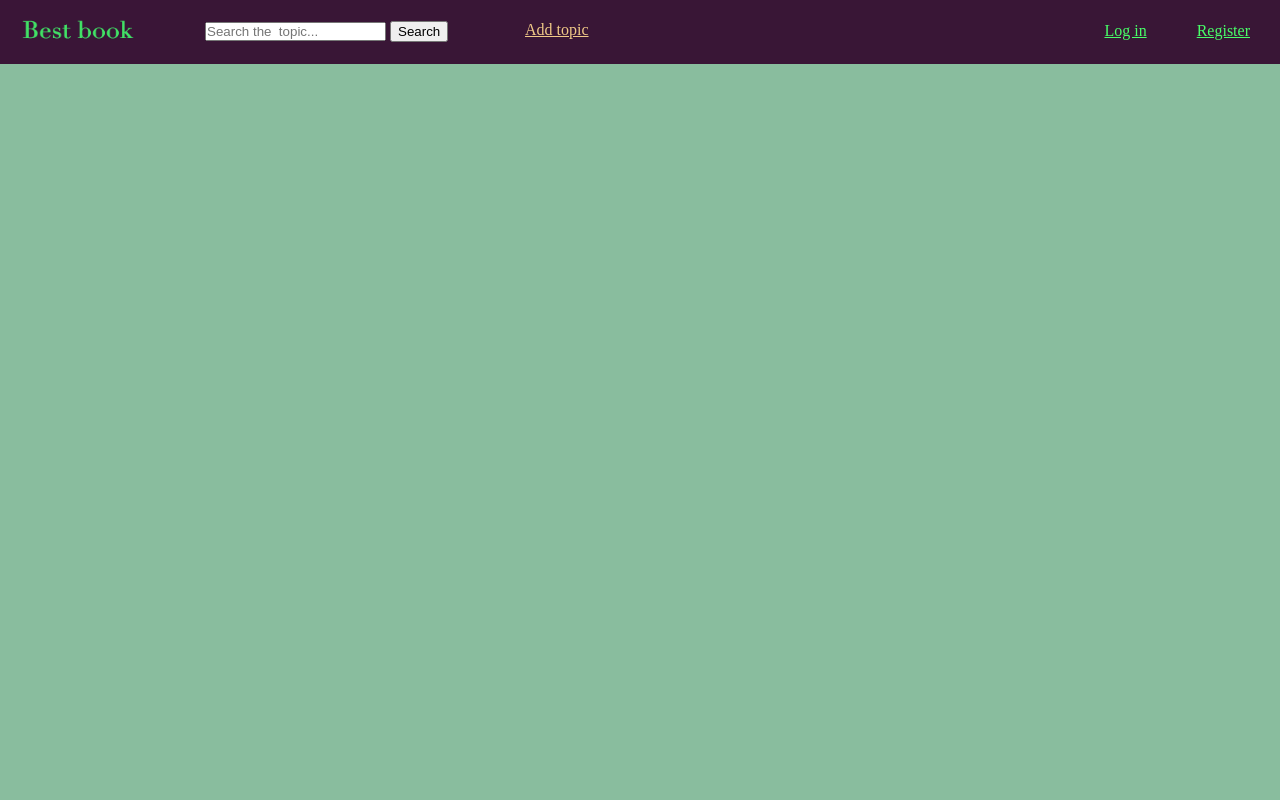
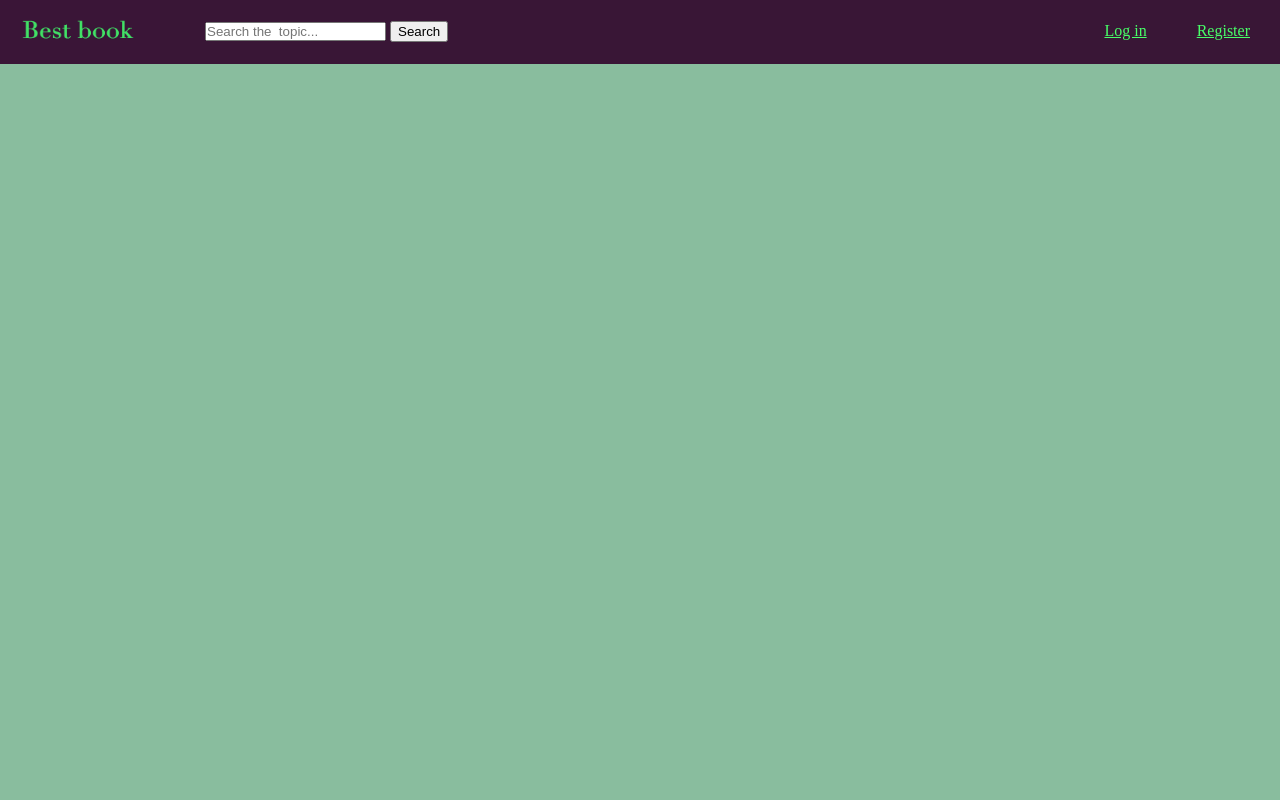
Before and after one commit to volanchk/railway, a Django app: page / in a window 1280 px wide. Run offline with Django 4.2, Linux system fonts and the light colour scheme; data that the repository does not hold is empty.

Commit message:
Changes in index.html

```diff
--- a/templates/index.html
+++ b/templates/index.html
@@ -32,24 +32,29 @@
     <button>Search</button>
 </form>
 
-<a href="/add_topic"
-   style="color: rgb(240, 201, 135);
-          position: absolute; bottom: 0px;
-          left: 525px; top: 21px !important;">Add topic</a>
-
 <a href="/register" style="color: rgb(72, 256, 104); float: right;
                            margin-right: 30px;
                            margin-top: 22px">Register</a>
 
         {% if user.is_authenticated %}
+
+            <a href="/add_topic"
+            style="color: rgb(240, 201, 135);
+          position: absolute; bottom: 0px;
+          left: 525px; top: 21px !important;">Add topic</a>
+
             <a href="/logout" style="color: rgb(72, 256, 104); float: right;
                                    margin-right: 50px;
                                    margin-top: 22px">Log out</a>
+
         {% else %}
+
             <a href="/login" style="color: rgb(72, 256, 104); float: right;
                                    margin-right: 50px;
                                    margin-top: 22px">Log in</a>
+
         {% endif %}
+
     </div>
 
     {% for element in topic_list %}
```
